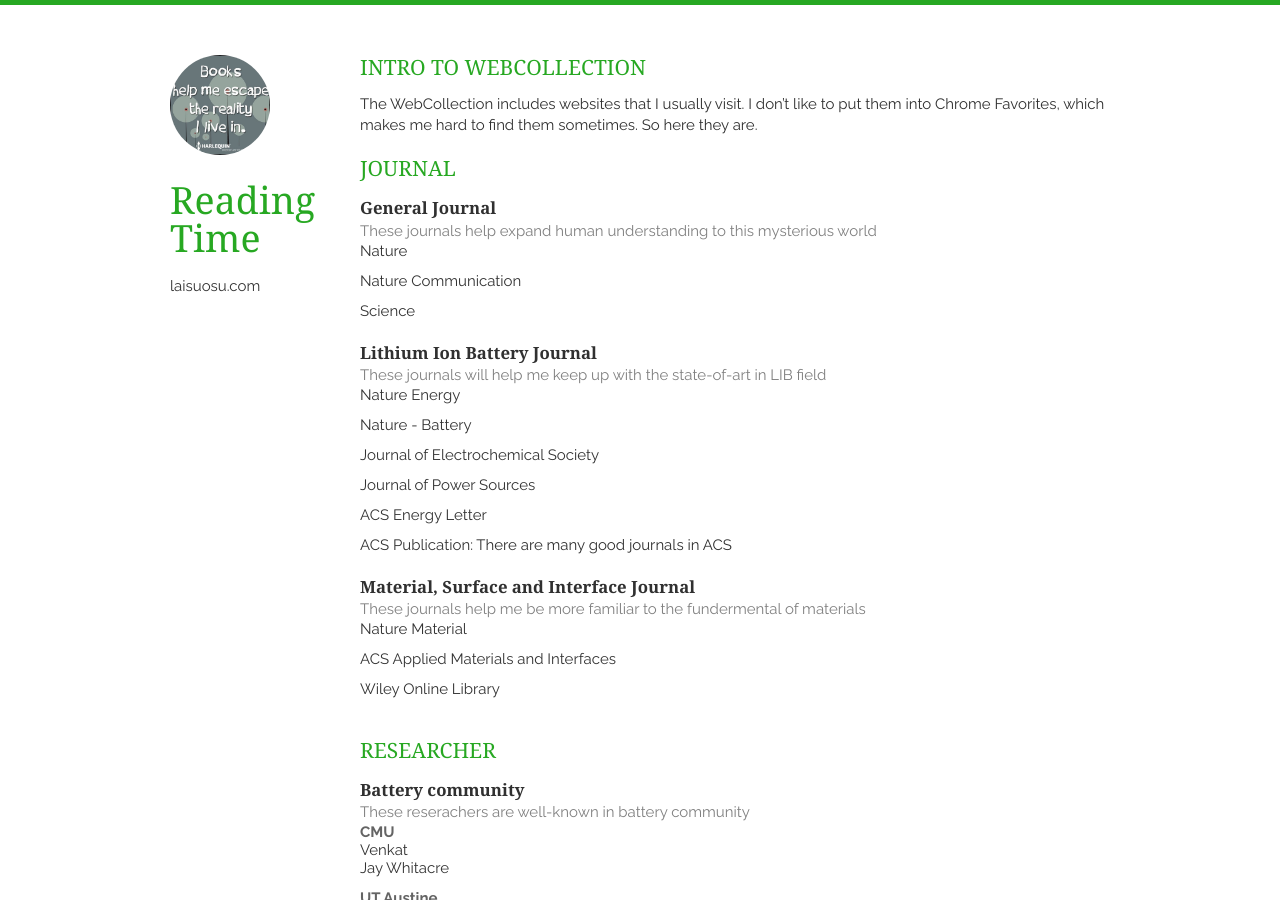
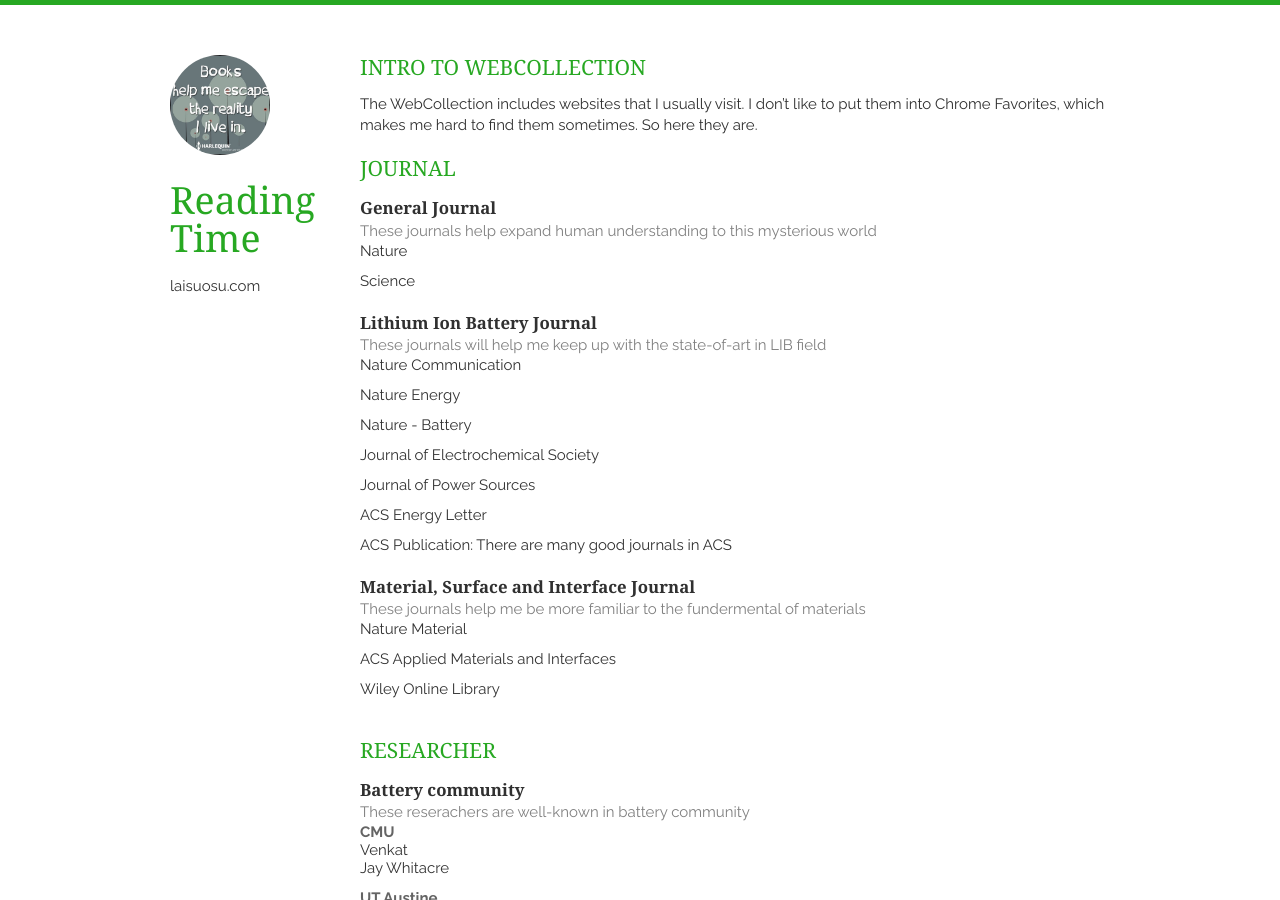
Before and after one commit to Laisuo/WebCollection, a Jekyll site: the page built from index.md, in a window 1280 px wide and 900 px high. Built offline with Jekyll 4.4.1, drawn with Linux system fonts in a browser that asks for light colours; nearby versions of some CDN libraries; part of the change alters nothing that is shown.

Commit message:
changed article position

```diff
--- a/_includes/Journal.md
+++ b/_includes/Journal.md
@@ -7,7 +7,6 @@
 </header>
 
 - [Nature](http://www.nature.com)
-- [Nature Communication](http://www.nature.com/ncomms/)
 - [Science](http://www.sciencemag.org/)
 </article>
 
@@ -16,6 +15,7 @@
 <h1>Lithium Ion Battery Journal</h1>
 <span><address>These journals will help me keep up with the state-of-art in LIB field</address></span>
 </header>
+- [Nature Communication](http://www.nature.com/ncomms/)
 - [Nature Energy](http://www.nature.com/nenergy/)
 - [Nature - Battery](https://www.nature.com/subjects/batteries)
 - [Journal of Electrochemical Society](http://jes.ecsdl.org/)
```
